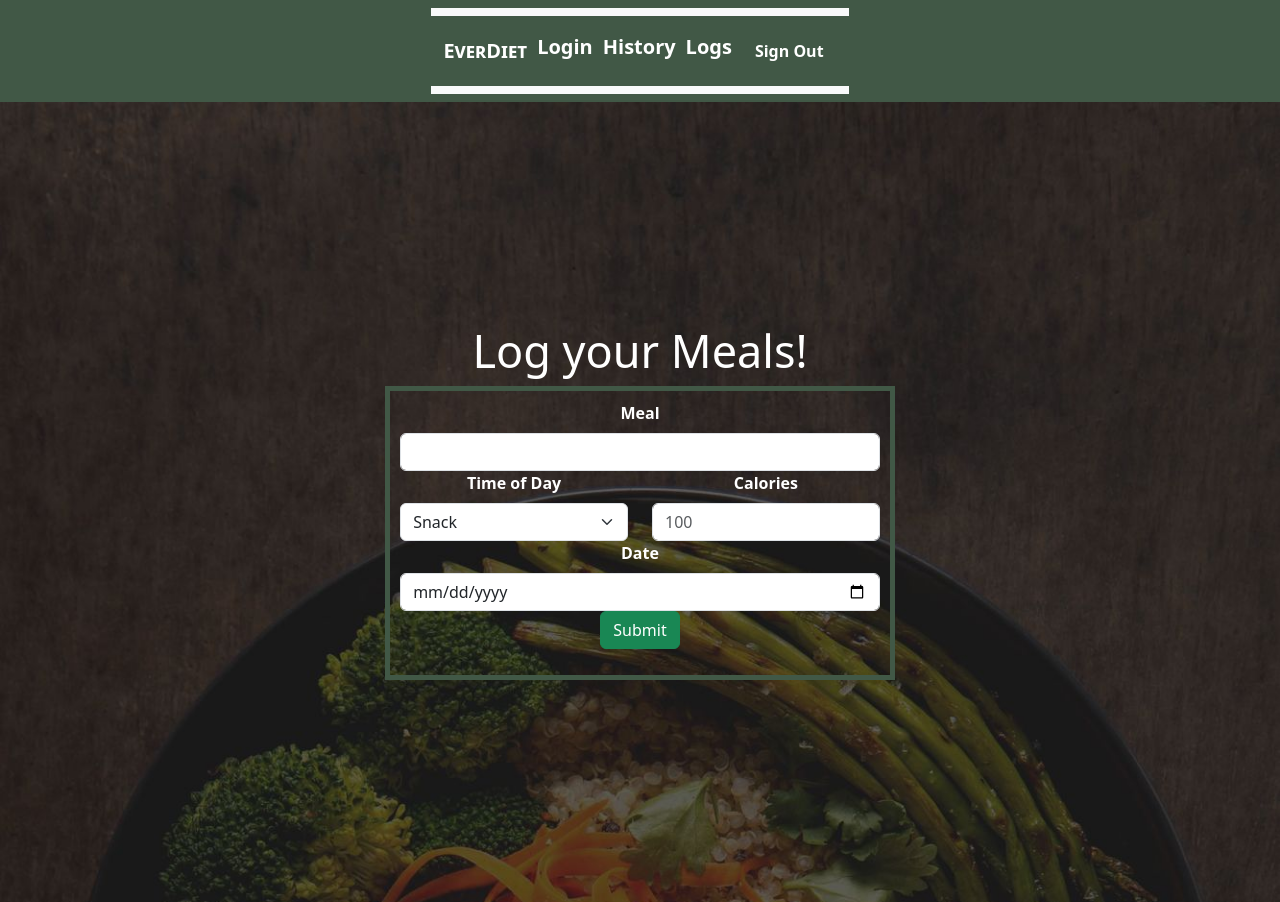
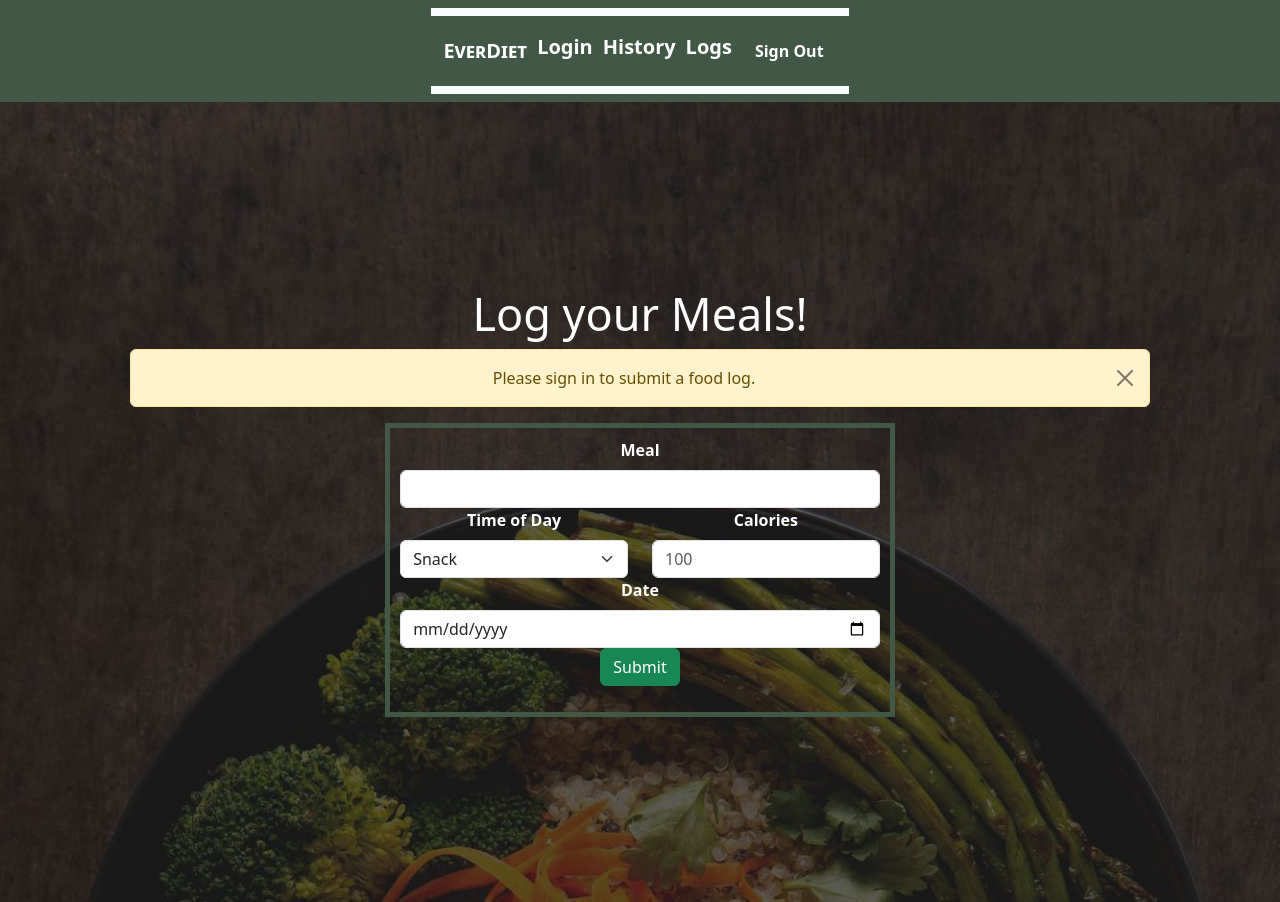
Before and after one commit to ashley773877/food-logger-frontend, a React (Create React App) app: page /Logs in a window 1280 px wide. Built offline with nearby package versions, Linux system fonts and the light colour scheme.

Commit message:
got alert to work for logpage

```diff
--- a/src/pages/LogPage.js
+++ b/src/pages/LogPage.js
@@ -36,7 +36,7 @@ function LogPage({user}) {
   const [timeOfDay, setTimeOfDay] = useState('Breakfeast')
   const [calories, setCalories] = useState('')
   const [date, setDate] = useState('')
-  const [showAlert, setShowAlert] = useState(null); // just added
+  const [showAlert, setShowAlert] = useState(user? null: true); // remove if does not work
 
 
   const handleLogSubmission = async (e) => {
@@ -65,7 +65,7 @@ function LogPage({user}) {
        <StyledImgWrapper>
        <div>
          <h2 style={{color: 'white', fontSize:'45px'}}> Log your Meals!</h2>
-          {showAlert && (
+          {showAlert && !user &&(
           <Alert variant="warning" onClose={() => setShowAlert(false)} dismissible>
             Please sign in to submit a food log.
           </Alert>
```
